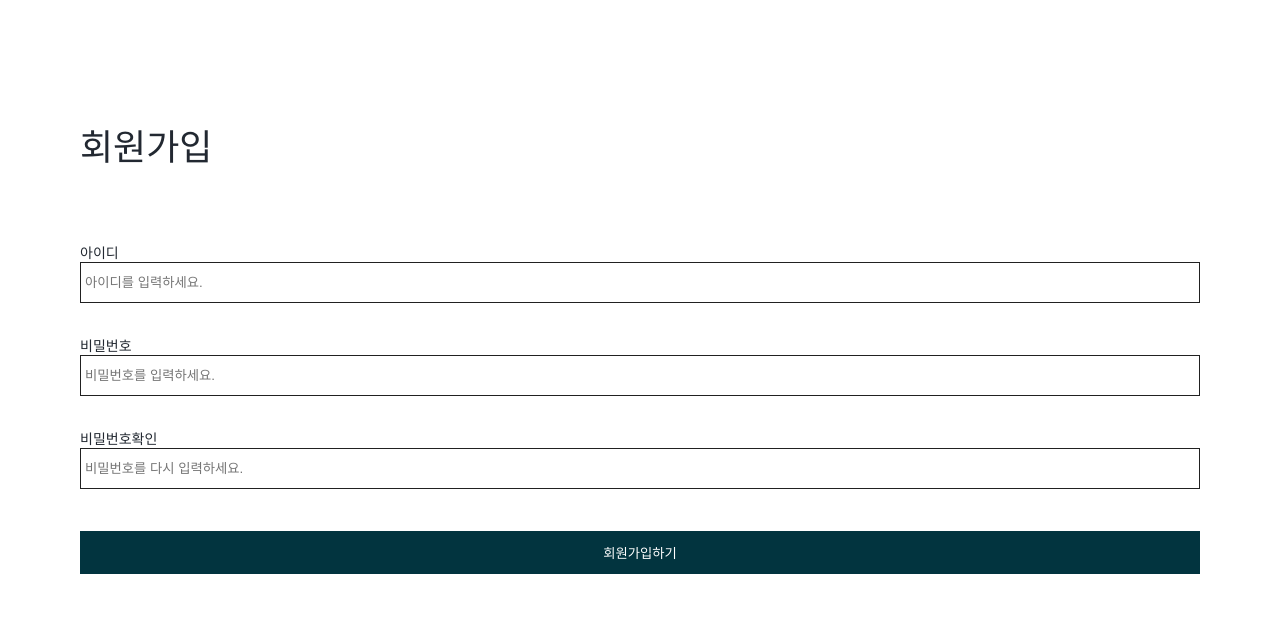
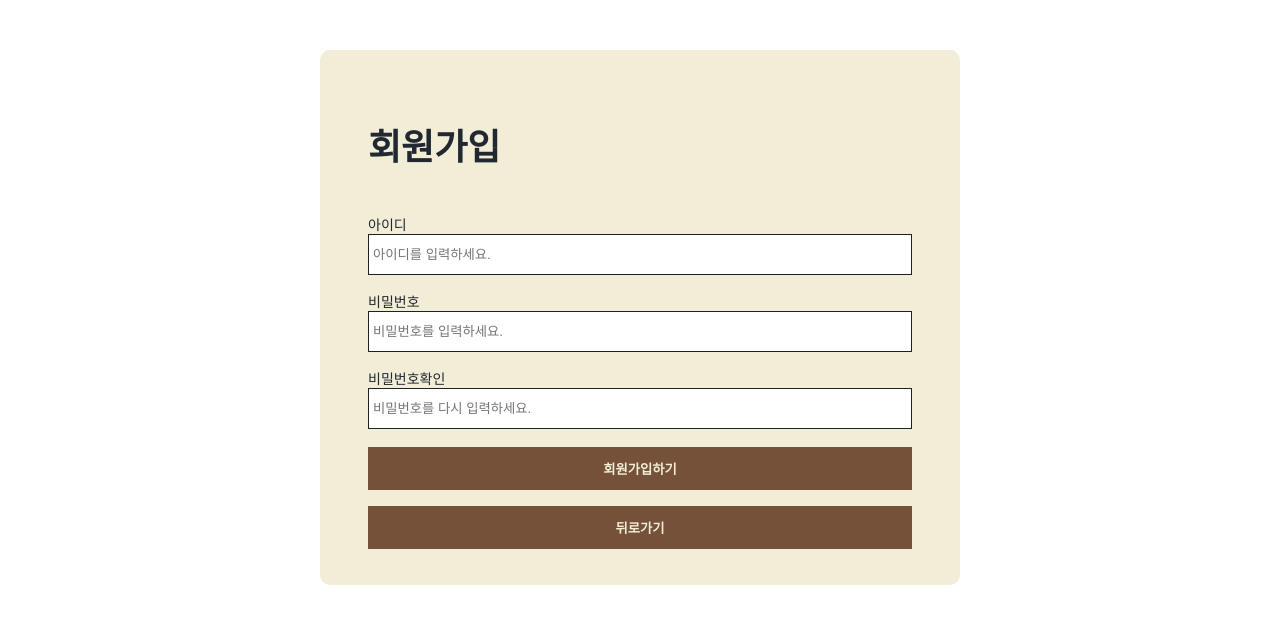
Before and after one commit to hanghaeMini2-FrontEnd/TodoList, a React (Create React App) app: page /signup in a window 1280 px wide. Shown: the top 624 px of the page. Built offline with nearby package versions, Linux system fonts and the light colour scheme.

Commit message:
UI수정

```diff
--- a/src/App.js
+++ b/src/App.js
@@ -4,24 +4,19 @@ import {BrowserRouter, Route} from 'react-router-dom';
 import { ConnectedRouter } from 'connected-react-router';
 import { history } from "./redux/configureStore";
 
-import Header from './components/Header';
-import Modal from './components/Modal';
 import Login from './pages/Login';
 import Singup from './pages/Signup';
 import TodoList from './pages/TodoList';
-import star from './elements/star';
+
 
 
 function App() {
   return (
     <React.Fragment>
       <ConnectedRouter history={history}>
-        <Route path="/header" exact component={Header} />
-        <Route path="/modal" exact component={Modal} />
-        <Route path="/login" exact component={Login} />
+        <Route path="/" exact component={Login} />
         <Route path="/signup" exact component={Singup} />
         <Route path="/todoList" exact component={TodoList} />
-        <Route path="/star" exact component={star} />
       </ConnectedRouter>
     </React.Fragment>
   );
--- a/src/components/Card.js
+++ b/src/components/Card.js
@@ -77,13 +77,14 @@ const Card = (props) => {
 let TodoCard = styled.div`
   height : 120px;
   border-radius : 10px;
-  background-color : #F0EDCC;
+  background-color : #F2EDD7;
   box-shadow : rgba(100, 100, 111, 0.2) 0px 7px 29px 0px;
   padding : 10px;
 `
 
 let TodoImogi = styled.svg`
   float : right;
+  fill : #755139;
 `
 
 export default Card;
--- a/src/components/Header.js
+++ b/src/components/Header.js
@@ -1,4 +1,5 @@
 import React from "react";
+import { Link } from "react-router-dom";
 import styled from "styled-components";
 import { Grid, Text, Button } from "../elements/Index";
 
@@ -15,17 +16,17 @@ const Header = (props) => {
             >Hello, 000님</Text>
         </div>
         <div>
+          <Link to="/">
           <Button
-            bg="#02343F"
-            width="60px"
-            text="로그인"
+            bg="#755139"
+            width="80px"
+            text="로그아웃"
+            bold="900"
+            radius = "3px"
+            color = "#F2EDD7"
             // margin넣기
           />
-          <Button
-            bg="#02343F"
-            width="70px"
-            text="회원가입"
-          />
+          </Link>
         </div>
       </HeaderSt>
       </Grid>
@@ -49,6 +50,7 @@ const HeaderSt = styled.div`
   div {
     padding-right: 20px;
     padding-left: 20px;
+    bold : 900;
   }
 
 `
--- a/src/components/Modal.css
+++ b/src/components/Modal.css
@@ -18,16 +18,16 @@
   max-width: 450px;
   margin: 0 auto;
   border-radius: 0.3rem;
-  background-color: #f0edcc;
+  background-color: #f2edd7;
   animation: modal-show 0.3s;
   overflow: hidden;
 }
 .modal > section > header {
   position: relative;
   padding: 16px 64px 16px 16px;
-  background-color: #02343f;
+  background-color: #755139;
   font-weight: 700;
-  color: #f0edcc;
+  color: #f2edd7;
 }
 .modal > section > header button {
   position: absolute;
@@ -42,8 +42,8 @@
 }
 .modal > section > main {
   padding: 16px;
-  border-bottom: 1px solid #dee2e6;
-  border-top: 1px solid #dee2e6;
+  border-bottom: 1px solid #f2edd7;
+  border-top: 1px solid #f2edd7;
 }
 .modal > section > footer {
   padding: 12px 16px;
@@ -53,8 +53,8 @@
   width: 120px;
   height: 40px;
   padding: 6px 12px;
-  color: #f0edcc;
-  background-color: #02343f;
+  color: #f2edd7;
+  background-color: #755139;
   border-radius: 5px;
   font-size: 13px;
   font-weight: 900;
--- a/src/elements/Button.js
+++ b/src/elements/Button.js
@@ -5,7 +5,7 @@ import styled from 'styled-components';
 const Button = (props) => {
 
   // 버튼 컴포넌트는 props로 아래의 것들을 받아온다.
-  const { text, onClick, width, bg, color, padding, margin } = props;
+  const { text, onClick, width, bg, color, padding, margin, bold, radius } = props;
 
   // props로 받아온 것 중 style에 적용되는 부분을 묶어준다.
   const styles = {
@@ -14,6 +14,8 @@ const Button = (props) => {
     bg: bg,
     color: color,
     margin : margin,
+    bold : bold,
+    radius : radius,
   }
 
   return (
@@ -32,6 +34,8 @@ Button.defaultProps = {
   color: "white",
   bg: "black",
   margin : false,
+  bold : false,
+  radius : false,
   onClick: () => {}
 }
 
@@ -42,8 +46,10 @@ const ButtonSt = styled.button`
   margin: ${(props) => props.margin};
   padding: ${(props) => props.padding};
   background-color: ${(props) => props.bg};
+  font-weight: ${(props) => props.bold};
   box-sizing: border-box;
   border: none;
+  border-radius : ${(props) => props.radius};
 `
 
 export default Button
--- a/src/elements/Grid.js
+++ b/src/elements/Grid.js
@@ -2,7 +2,7 @@ import React from "react";
 import styled from "styled-components";
 
 const Grid = (props) => {
-  const { is_flex, width, margin, padding, bg, children, min } = props;
+  const { is_flex, width, margin, padding, bg, children, min, radius } = props;
 
   const styles = {
       is_flex: is_flex,
@@ -11,6 +11,7 @@ const Grid = (props) => {
       padding: padding,
       bg: bg,
       min : min,
+      radius : radius,
   };
   return (
     <React.Fragment>
@@ -26,11 +27,13 @@ Grid.defaultProps = {
   padding: false,
   margin: false,
   bg: false,
-  min : "100px"
+  min : "100px",
+  radius : false,
 };
 
 const GridSt = styled.div`
   width: ${(props) => props.width};
+  border-radius : ${(props) => props.radius};
   ${(props) => (props.min ? `min-width: ${props.min};` : "")}
   height: 100%;
   box-sizing: border-box;
--- a/src/elements/star.js
+++ b/src/elements/star.js
@@ -16,7 +16,6 @@ const Star = () => {
                     key={idx}
                     onClick={() => {
                     setRate(idx + 1);
-                    console.log(idx)
                     }}
                     style={{
                     width: "30px",
@@ -26,7 +25,7 @@ const Star = () => {
                     float : 'left',
                     textAlign : 'center',
                     clipPath: 'polygon(50% 0%, 61% 35%, 98% 35%, 68% 57%, 79% 91%, 50% 70%, 21% 91%, 32% 57%, 2% 35%, 39% 35%)',
-                    backgroundColor: rate < idx + 1 ? "darkgray" : "#02343f",
+                    backgroundColor: rate < idx + 1 ? "darkgray" : "#f9844a",
                     }}
                 >
 
--- a/src/pages/Login.js
+++ b/src/pages/Login.js
@@ -1,25 +1,29 @@
 import React from "react";
+import { Link } from "react-router-dom";
 import styled from "styled-components";
 import Header from "../components/Header";
 import { Grid, Text, Input, Button } from "../elements/Index"
+
 
 const Login = (props) => {
 
   return (
     <React.Fragment>
-      <Grid min = "350px">
+      <Grid width = "50vw" margin = "auto" min = "350px" bg = "#F2EDD7" radius = "10px">
         <DivSt>
           <Grid width="auto" margin="16px">
             <Grid padding="0px 16px">
-            <Text blod size="36px">로그인</Text>
+              <Text bold = "900" size="36px">99_Todo</Text>
             </Grid>
-          <Grid margin="20px 0px 0px 0px" padding="16px">
+
+            <Grid margin="20px 0px 0px 0px" padding="0px 16px">
               <Input
                 type="text"
                 label="아이디"
                 placeholder="아이디를 입력하세요."
               ></Input>
             </Grid>
+
             <Grid padding="16px">
               <Input
                 type="password"
@@ -27,9 +31,19 @@ const Login = (props) => {
                 placeholder="비밀번호를 입력하세요."
               ></Input>
             </Grid>
-          <Grid margin="10px 0px 20px 0px" padding="16px">
-            <Button bg="#02343F" text="로그인하기"/>
+
+            <Grid margin="10px 0px 0px 0px" padding="0px 16px">
+              <Link to="/TodoList">
+                <Button bg = "#755139" text="로그인하기" color = "#F2EDD7" bold = "900"/>
+              </Link>
             </Grid>
+
+            <Grid margin="0px 0px 20px 0px" padding="16px">
+              <Link to="/Signup">
+                <Button bg = "#755139" text="회원가입하기" color = "#F2EDD7" bold = "900"/>
+              </Link>
+            </Grid>
+
           </Grid>
         </DivSt>
       </Grid>
--- a/src/pages/Signup.js
+++ b/src/pages/Signup.js
@@ -2,40 +2,48 @@ import React from "react";
 import styled from "styled-components";
 import Header from "../components/Header";
 import {Grid, Text, Input, Button} from "../elements/Index"
+import {useHistory} from "react-router-dom";
 
 const Singup = (props) => {
 
+  let history = useHistory();
+
   return (
     <React.Fragment>
-      <Grid min = "350px">
+      <Grid min = "350px" width = "50vw" margin = "auto" bg = "#F2EDD7" radius = "10px">
         <DivSt>
         <Grid margin="16px"/>
         <Grid padding="0px 16px">
-            <Text blod size="36px">회원가입</Text>
+            <Text bold = "900" size="36px">회원가입</Text>
           </Grid>
-          <Grid margin="20px 0px 0px 0px" padding="16px">
+          <Grid margin="0px 0px 0px 0px" padding="8px 16px">
             <Input
               type="text"
               label="아이디"
               placeholder="아이디를 입력하세요."
             ></Input>
           </Grid>
-          <Grid padding="16px">
+          <Grid padding="8px 16px">
             <Input
               type="password"
               label="비밀번호"
               placeholder="비밀번호를 입력하세요."
             ></Input>
           </Grid>
-          <Grid padding="16px">
+          <Grid padding="8px 16px">
             <Input
               type="password"
               label="비밀번호확인"
               placeholder="비밀번호를 다시 입력하세요."
             ></Input>
           </Grid>
-          <Grid margin="10px 0px 20px 0px" padding="16px">
-            <Button bg="#02343F" text="회원가입하기"/>
+          <Grid margin="10px 0px 0px 0px" padding="0px 16px">
+            <Button bg = "#755139" text="회원가입하기" color = "#F2EDD7" bold = "900"/>
+          </Grid>
+          <Grid margin="0px 0px 20px 0px" padding="16px">
+            <Button bg = "#755139" color = "#F2EDD7" bold = "900" text="뒤로가기" onClick={() => {
+              history.goBack();
+            }}/>
           </Grid>
         </DivSt>
       </Grid>
--- a/src/pages/TodoList.js
+++ b/src/pages/TodoList.js
@@ -76,11 +76,11 @@ let AddBtn = styled.div`
   position : fixed;
   bottom : 20px;
   right : 20px;
-  background-color : #02343f;
+  background-color : #755139;
   align-items: center;
   justify-content: center;
   display: flex;
-  color : #f0edcc;
+  color : #F2EDD7;
   font-size : 17px;
   box-shadow: rgba(0, 0, 0, 0.25) 0px 54px 55px, rgba(0, 0, 0, 0.12) 0px -12px 30px, rgba(0, 0, 0, 0.12) 0px 4px 6px, rgba(0, 0, 0, 0.17) 0px 12px 13px, rgba(0, 0, 0, 0.09) 0px -3px 5px;
   font-weight: 900
```
Lines whose indentation alone changed are shown as unchanged.
